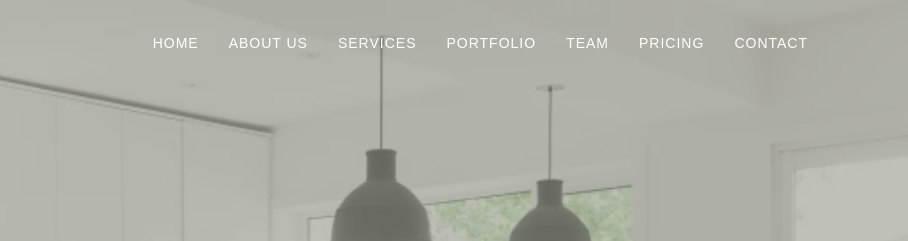
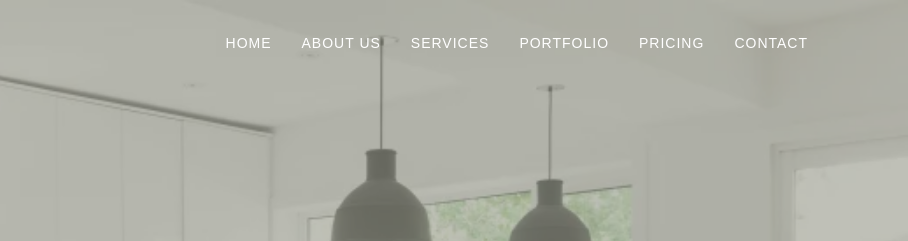
Before and after one commit to chaveste/chaveste.github.io, a plain HTML site: page index.html in a window 1280 px wide. Shown: the top 241 px of the page, 372-1280 px from the left. Drawn offline with Linux system fonts and the light colour scheme; some packages are replaced by stand-ins of ours; files whose address does not match are found by name.

Commit message:
remove team section

```diff
--- a/index.html
+++ b/index.html
@@ -106,9 +106,6 @@ Fixed Navigation
           </li>
           <li class="nav-item ">
             <a class="nav-link" href="#portfolio">Portfolio</a>
-          </li>
-          <li class="nav-item ">
-            <a class="nav-link" href="#team">Team</a>
           </li>
           <li class="nav-item ">
             <a class="nav-link" href="#pricing">Pricing</a>
```
